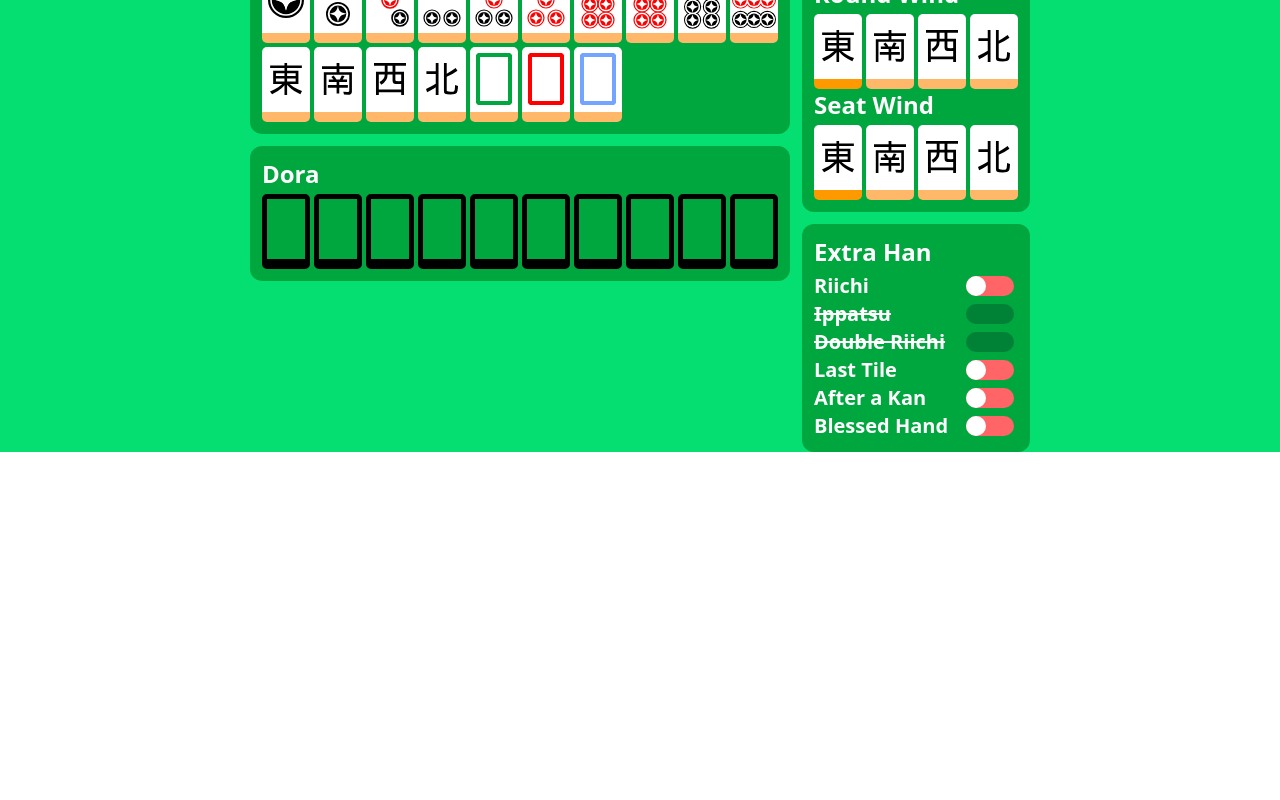
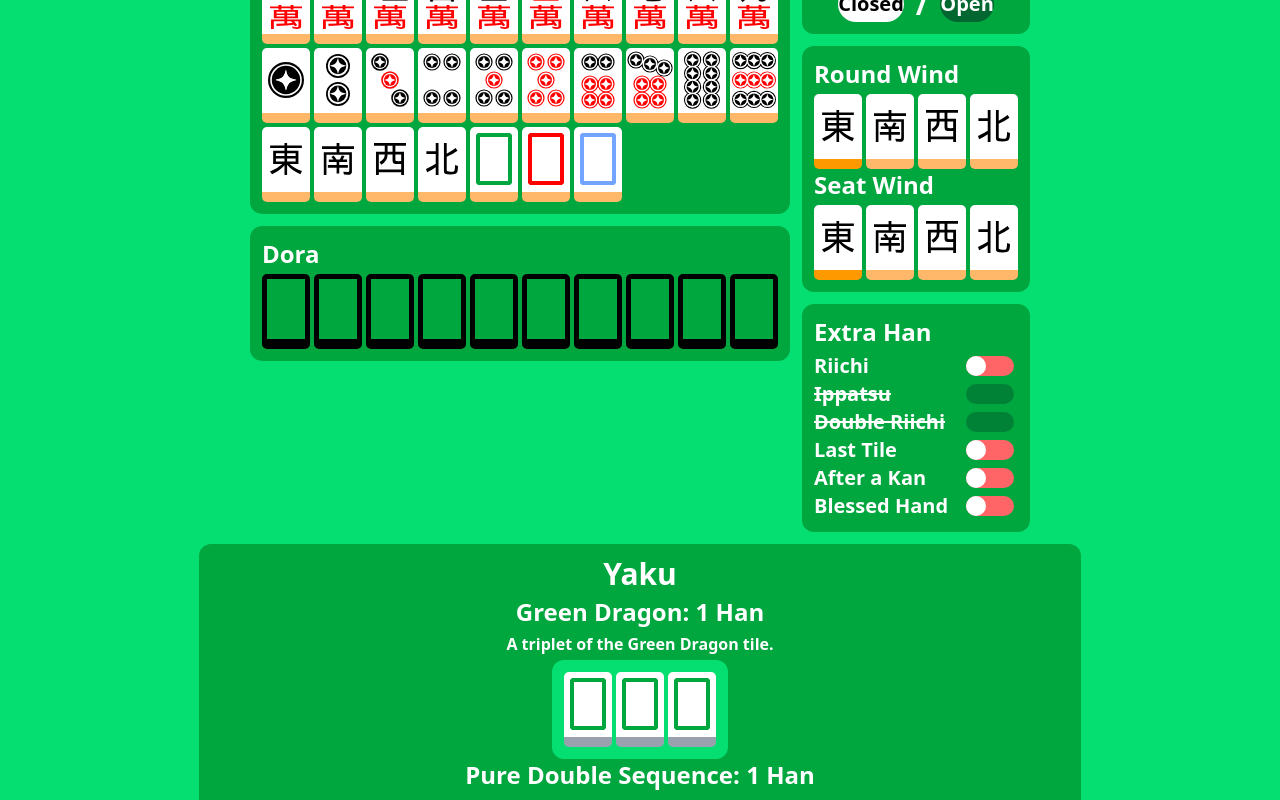
Before and after one commit to sjkorpela/riichi-mahjong-hand-points-calculator, a Next.js app in the folder frontend/: page / in a window 1280 px wide. Shown: the part 420-1220 px from the top of the page. Before the commit the page ends 872 px from the top, so only its background shows below. Built offline with nearby package versions, Linux system fonts and the light colour scheme.

Commit message:
Start work on Yaku list

```diff
--- a/frontend/app/Components/TileButton.tsx
+++ b/frontend/app/Components/TileButton.tsx
@@ -14,17 +14,15 @@ import Image from 'next/image'
 
 export default function TileButton({face, whenClicked, inactive, big}: TileButtonProps) {
     function tile(inactive?: boolean) {
-        let base = "tile flex items-center justify-center";
         let colors = "bg-white border-b-orange-300 hover:border-b-amber-500 active:bg-neutral-300 active:border-b-orange-400";
-
-        if (big) { base += " big"}
+        const add = big? "big" : "";
         if (inactive) { colors = "bg-white border-b-gray-400"; }
 
         face = face ?? "xx";
         const faceVerbose = GetFaceVerbose(face);
 
         return (
-            <div className={`${base} ${colors}`}>
+            <div className={`tile ${colors} ${add}`}>
                 <Image src={`/images/${face}.svg`} alt={faceVerbose} width={48} height={60} className="pointer-events-none"/>
             </div>
         )
--- /dev/null
+++ b/frontend/app/Components/YakuItem.tsx
@@ -0,0 +1,32 @@
+import TileButton from "@/app/Components/TileButton";
+
+interface YakuItemProps {
+    name: string,
+    description: string,
+    han: number,
+    tiles?: string[],
+}
+
+
+export default function YakuItem({name, description, han, tiles}: YakuItemProps) {
+
+
+
+
+
+    return (
+        <div className="flex flex-col items-center">
+            <h1 className="text-2xl text-white font-bold pb-1">
+                {name}: {han} Han
+            </h1>
+            <h2 className="text-1xl text-white font-bold pb-1">
+                {description}
+            </h2>
+            <div className="flex gap-1 p-3 bg-green-400 rounded-xl">
+                {tiles?.map((tile, i) => {
+                    return <TileButton face={tile} whenClicked={() => {}} inactive={true} key={i}/>
+                })}
+            </div>
+        </div>
+    )
+}
--- a/frontend/app/page.tsx
+++ b/frontend/app/page.tsx
@@ -23,6 +23,7 @@ import FancyBoolean from "@/app/Components/FancyBoolean";
 import WindSelect from "@/app/Components/WindSelect";
 import Boolean from "@/app/Components/Boolean";
 import DoraIndicators from "@/app/Components/DoraIndicators";
+import YakuItem from "@/app/Components/YakuItem";
 
 export default function Home() {
 
@@ -136,7 +137,8 @@ export default function Home() {
     // }
 
     return (
-        <div className="flex flex-col min-h-screen items-center justify-center gap-3 bg-green-400 min-w-175">
+        <div className="min-w-full bg-green-400 flex justify-center p-20">
+            <div className="flex flex-col min-h-screen max-w-fit items-center justify-center gap-3">
                 <div className="flex gap-3">
                     <div className={`p-3 bg-green-600 rounded-xl ${tileSelectFocus == "H" ? "outline-white outline-4" : "outline-white outline-0 hover:outline-3 outline-dashed"}`} onClick={() => setTileSelectFocus("H")}>
                         <h1 className="text-2xl text-white font-bold text-start pb-4">Hand {handSize}/{maxHandSize}</h1>
@@ -207,6 +209,15 @@ export default function Home() {
                         </div>
                     </div>
                 </div>
+                <div className="flex gap-3 min-w-full">
+                    <div className="p-3 bg-green-600 rounded-xl min-w-full">
+                        <h1 className="text-3xl text-white font-bold pb-1 text-center">Yaku</h1>
+                        <YakuItem name={"Green Dragon"} description={"A triplet of the Green Dragon tile."} han={1} tiles={["dg", "dg", "dg"]} />
+                        <YakuItem name={"Pure Double Sequence"} description={"Two sequences with matching suit and values in a closed hand."} han={1} tiles={["p1", "p1", "p2", "p2", "p3", "p3"]} />
+                        <YakuItem name={"Seven Pairs"} description={"A hand made of seven pairs."} han={2} tiles={["s3", "s3", "s7", "s7", "m2", "m2", "p1", "p1", "p5", "p5r", "we", "we", "dg", "dg"]} />
+                    </div>
+                </div>
+            </div>
         </div>
     );
 }
```
Also changed, not shown: 1 other file (tests, documents, lock files or other folders). Lines whose indentation alone changed are shown as unchanged.
